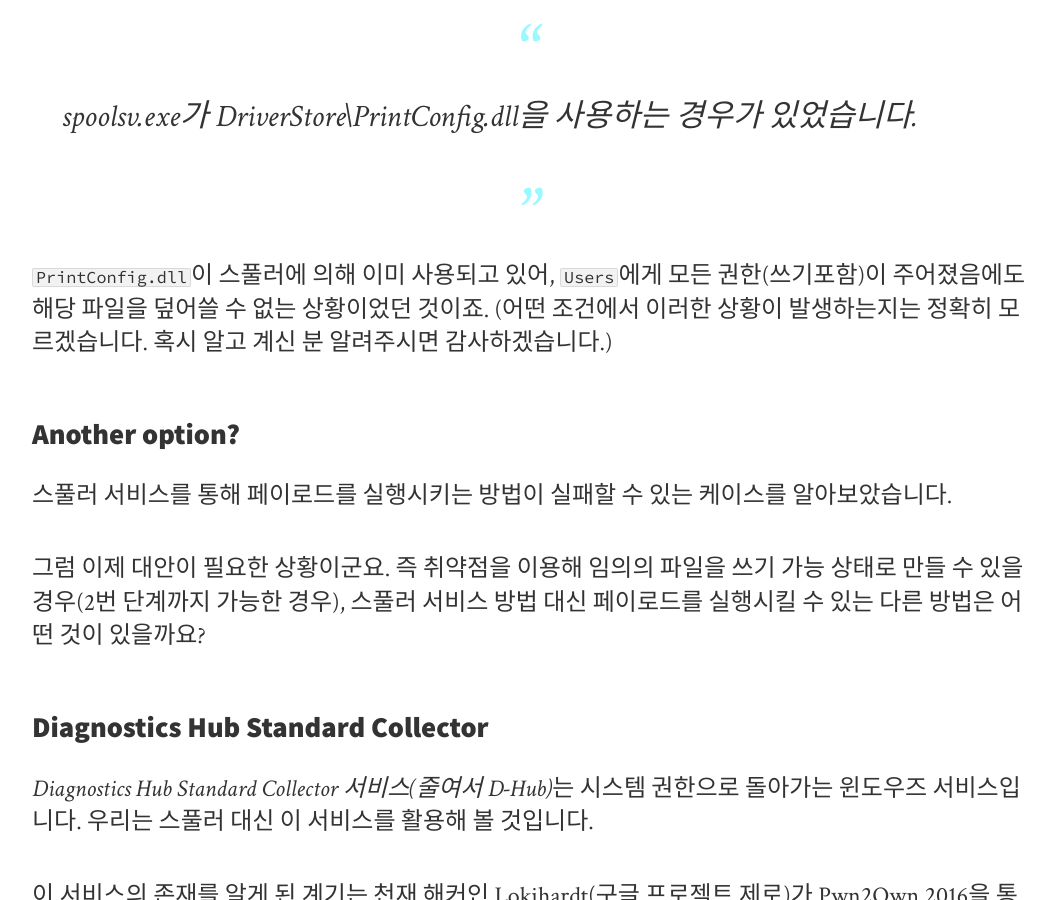
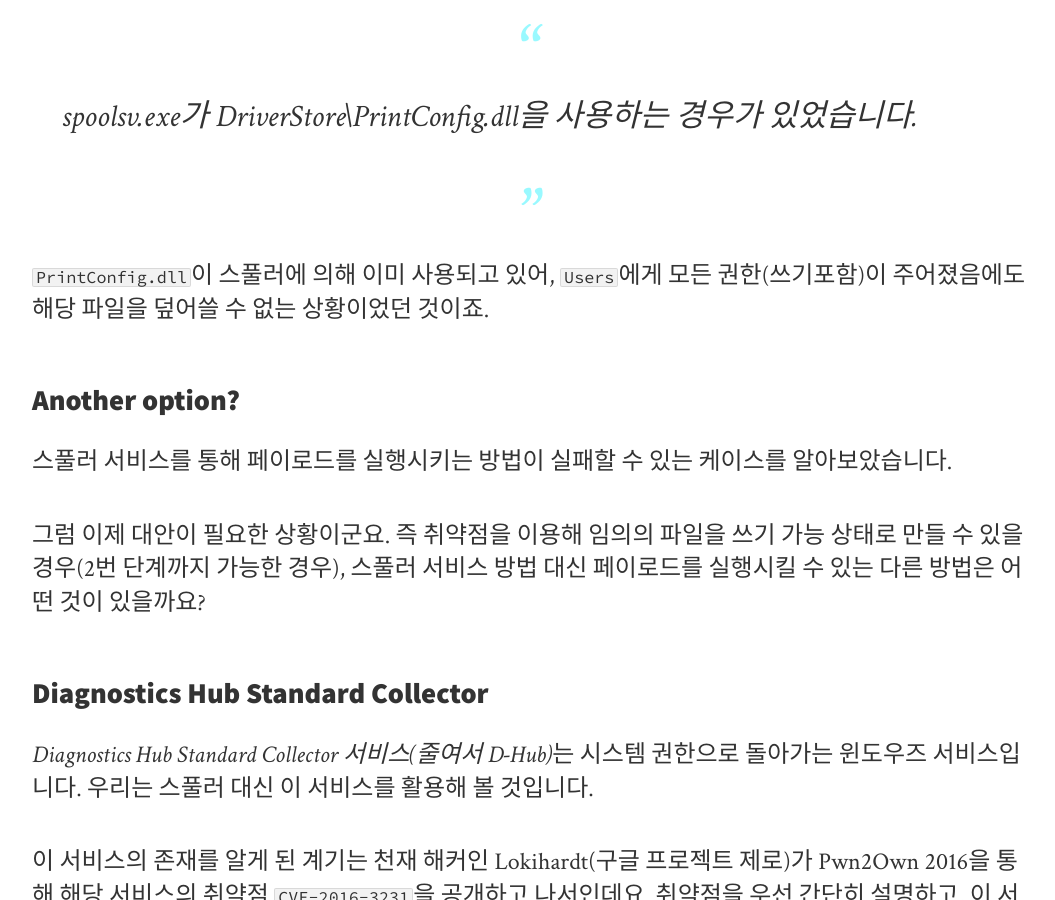
Before and after one commit to intellee/blog.diffense.co.kr, a Jekyll site: the page built from _posts/2019-03-02-Eop-DHub.md, in a window 1280 px wide and 900 px high, scrolled down 3532 px. Shown: the whole window, without its empty margins (108-1163 px from the left). Built offline with Jekyll 4.4.1, drawn with Linux system fonts in a browser that asks for light colours; nearby versions of some CDN libraries.

Commit message:
Eop DHub

```diff
--- a/_posts/2019-03-02-Eop-DHub.md
+++ b/_posts/2019-03-02-Eop-DHub.md
@@ -52,7 +52,7 @@ author:
 
 > spoolsv.exe가 DriverStore\PrintConfig.dll을 사용하는 경우가 있었습니다.
 
-`PrintConfig.dll`이 스풀러에 의해 이미 사용되고 있어, `Users`에게 모든 권한(쓰기포함)이 주어졌음에도 해당 파일을 덮어쓸 수 없는 상황이었던 것이죠. (어떤 조건에서 이러한 상황이 발생하는지는 정확히 모르겠습니다. 혹시 알고 계신 분 알려주시면 감사하겠습니다.)
+`PrintConfig.dll`이 스풀러에 의해 이미 사용되고 있어, `Users`에게 모든 권한(쓰기포함)이 주어졌음에도 해당 파일을 덮어쓸 수 없는 상황이었던 것이죠.
 
 ### Another option?
 
```
Also changed, not shown: 2 other files.
